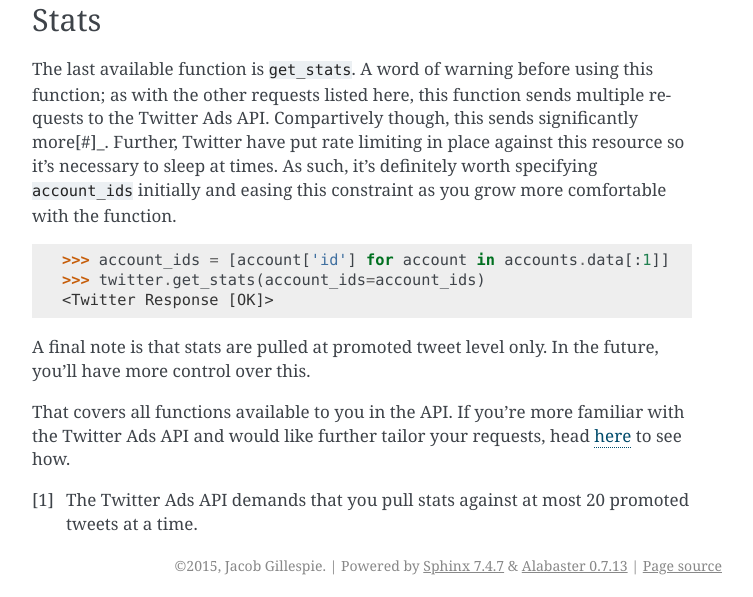
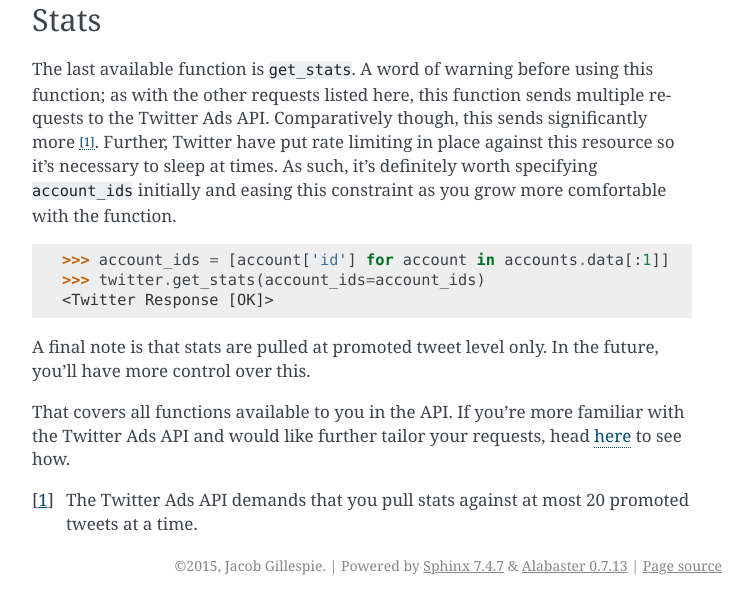
Before and after one commit to jdgillespie91/twads, a Sphinx documentation site: the page built from docs/tutorial/api.rst, in a window 1280 px wide and 900 px high, scrolled down 1764 px. Shown: the part 295-892 px from the top of the window, without its empty margins (388-1141 px from the left). Built offline with Sphinx 7.4.7, drawn with Linux system fonts in a browser that asks for light colours.

```diff
--- a/docs/tutorial/api.rst
+++ b/docs/tutorial/api.rst
@@ -95,7 +95,7 @@ Another of these entities is promoted tweets. Again, it is called in the same wa
 Stats
 -----
 
-The last available function is :samp:`get_stats`. A word of warning before using this function; as with the other requests listed here, this function sends multiple requests to the Twitter Ads API. Compartively though, this sends significantly more[#]_. Further, Twitter have put rate limiting in place against this resource so it's necessary to sleep at times. As such, it's definitely worth specifying :samp:`account_ids` initially and easing this constraint as you grow more comfortable with the function.
+The last available function is :samp:`get_stats`. A word of warning before using this function; as with the other requests listed here, this function sends multiple requests to the Twitter Ads API. Comparatively though, this sends significantly more [#]_. Further, Twitter have put rate limiting in place against this resource so it's necessary to sleep at times. As such, it's definitely worth specifying :samp:`account_ids` initially and easing this constraint as you grow more comfortable with the function.
 
 ::
 
```
Also changed, not shown: README.md (+2 -1 lines).
